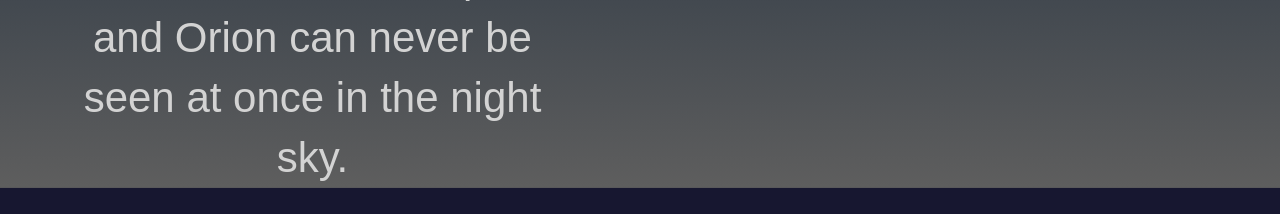
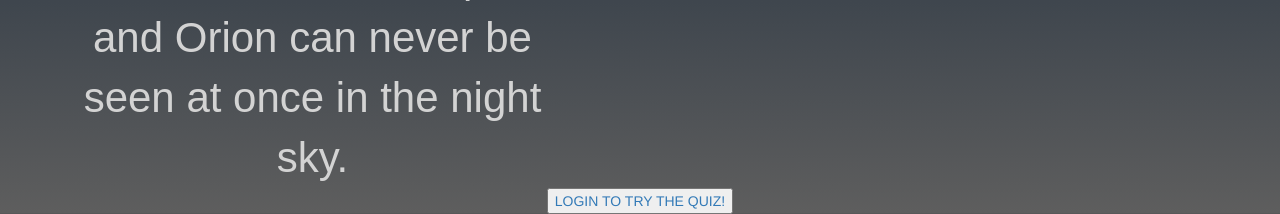
Before and after one commit to 22716248/Agile-Web-Dev-Proj-1, a Flask app: page / in a window 1280 px wide. Shown: the part 4816-5030 px from the top of the page. Before the commit the page ends 5004 px from the top, so only its background shows below. Run offline with Flask 2, Linux system fonts and the light colour scheme; some libraries are stand-ins or nearby versions.

Commit message:
Sending users to Quiz
Added a button to the bottom of index, directs user to quiz if logged in, otherwise to the login page.

```diff
--- a/app/templates/index.html
+++ b/app/templates/index.html
@@ -130,5 +130,16 @@
             </div>
         </div>
     </div>
+
+    <div class="row">
+        <div class="col-sm-12">
+            {% if current_user.is_anonymous %}
+            <a href="/login"><button>LOGIN TO TRY THE QUIZ!</button></a>
+            {% else %}
+            <a href="/quiz"><button>TAKE ME TO THE QUIZ!</button></a>
+            {% endif %}
+        </div>
+    </div>
+
 </body>
 </html>
```
